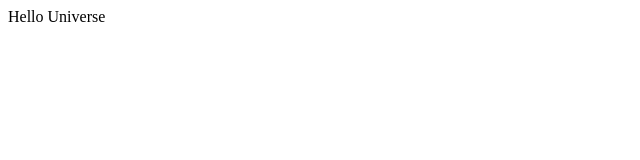
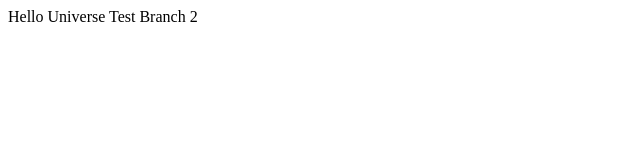
Before and after one commit to willmurphy/HelloUniverse, a plain HTML site: page index.html in a window 1280 px wide. Shown: the whole page, without its empty margins (0-640 px from the left). Drawn offline with Linux system fonts and the light colour scheme.

Commit message:
added text

```diff
--- a/index.html
+++ b/index.html
@@ -6,6 +6,9 @@
 
         Hello Universe
 
+        Test Branch 2
+
+
 
     </body>
 </html>
```
